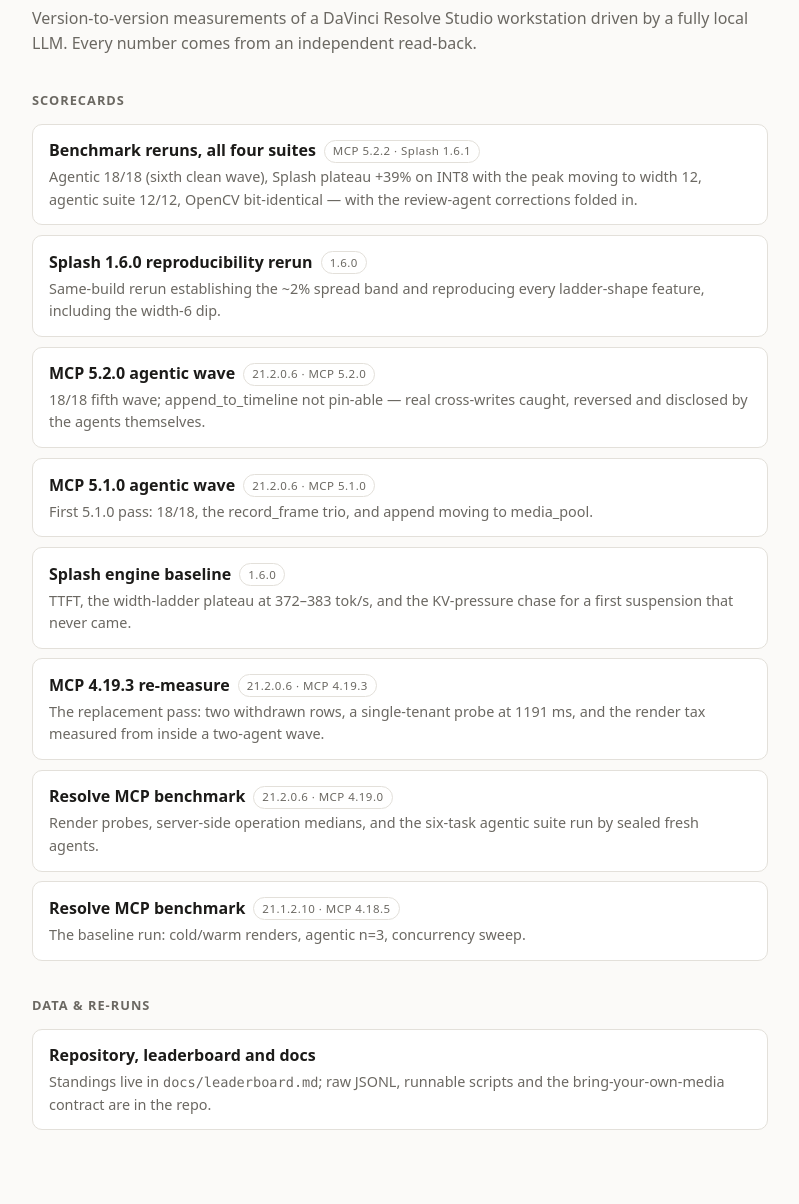
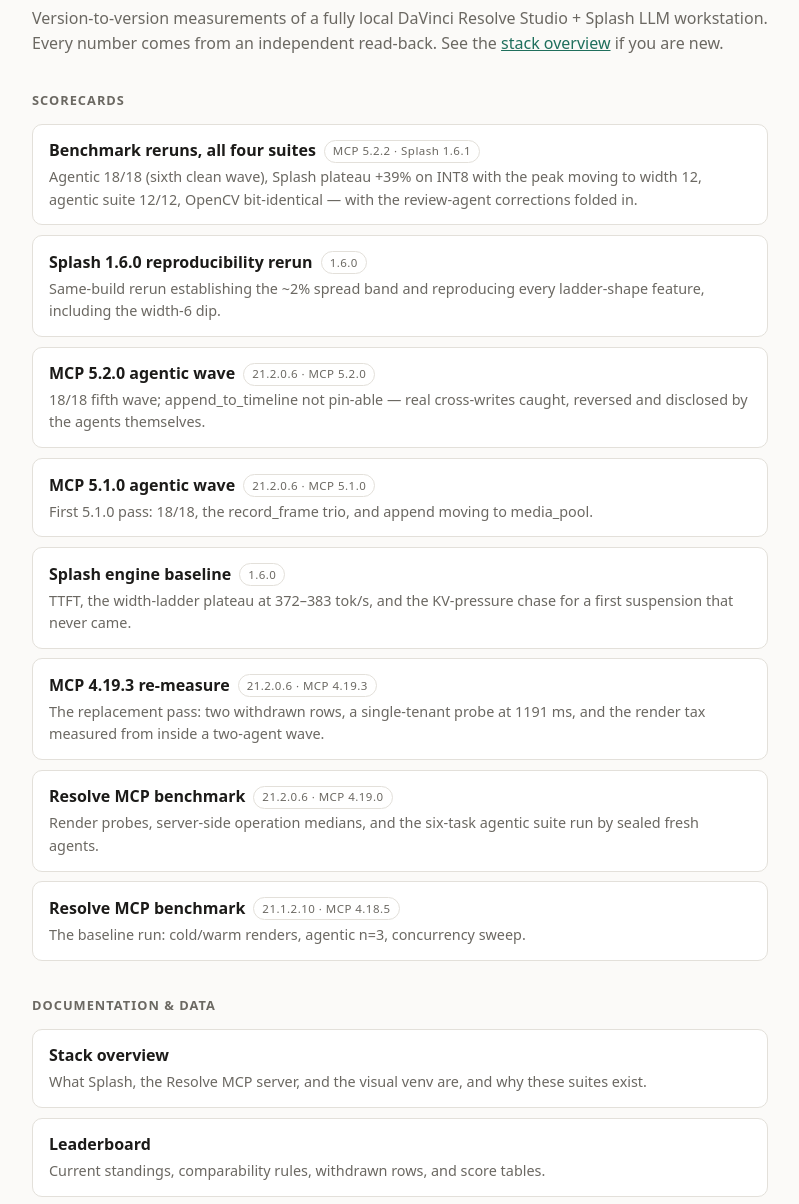
Before and after one commit to willturner-maker/benchmarks, a plain HTML site: page index.html in a window 1280 px wide. Shown: the part 87-1291 px from the top of the page, without its empty margins (240-1039 px from the left). Drawn offline with Linux system fonts and the light colour scheme.

Commit message:
Navigation pass from benchmarks-navigation-improvements.patch: docs/OVERVIEW.md, CONTRIBUTING.md, Start-here table, Pages front-door doc cards
Applied with two adaptations: README hunks were based on the pre-refresh README, so
their intent (Start here table, stack-overview lede, OVERVIEW/CONTRIBUTING pointers)
was merged by hand into the refreshed layout; CONTRIBUTING gained -I and the
fixture-substitution note (the script's default --png/--mp4 are withheld fixtures),
model ID corrected to IQ3_S, and a fixture filename typo fixed in the visual-venv
README.

Co-Authored-By: Claude Code <noreply@anthropic.com>

```diff
--- a/index.html
+++ b/index.html
@@ -24,6 +24,7 @@
   main { max-width: 46rem; margin: 0 auto; padding-block: 3rem 4rem }
   h1 { font-size: 1.6rem; margin: 0 0 .35rem; text-wrap: balance; letter-spacing: -0.01em }
   p.lede { color: var(--muted); margin: 0 0 2rem }
+  p.lede a { color: var(--accent) }
   h2 { font-size: .8rem; text-transform: uppercase; letter-spacing: .08em;
        color: var(--muted); margin: 2.2rem 0 .8rem; font-weight: 600 }
   ul { list-style: none; margin: 0; padding: 0; display: grid; gap: .6rem }
@@ -42,8 +43,9 @@
 </style>
 <main>
   <h1>Resolve + local AI benchmarks</h1>
-  <p class="lede">Version-to-version measurements of a DaVinci Resolve Studio workstation
-    driven by a fully local LLM. Every number comes from an independent read-back.</p>
+  <p class="lede">Version-to-version measurements of a fully local DaVinci Resolve Studio
+    + Splash LLM workstation. Every number comes from an independent read-back.
+    See the <a href="https://github.com/willturner-maker/benchmarks/blob/main/docs/OVERVIEW.md">stack overview</a> if you are new.</p>
 
   <h2>Scorecards</h2>
   <ul>
@@ -81,11 +83,19 @@
       <div class="sub">The baseline run: cold/warm renders, agentic n=3, concurrency sweep.</div></a></li>
   </ul>
 
-  <h2>Data &amp; re-runs</h2>
+  <h2>Documentation & data</h2>
   <ul>
+    <li><a class="card" href="https://github.com/willturner-maker/benchmarks/blob/main/docs/OVERVIEW.md">
+      <span class="name">Stack overview</span>
+      <div class="sub">What Splash, the Resolve MCP server, and the visual venv are, and why these suites exist.</div></a></li>
+    <li><a class="card" href="https://github.com/willturner-maker/benchmarks/blob/main/docs/leaderboard.md">
+      <span class="name">Leaderboard</span>
+      <div class="sub">Current standings, comparability rules, withdrawn rows, and score tables.</div></a></li>
+    <li><a class="card" href="https://github.com/willturner-maker/benchmarks/blob/main/CONTRIBUTING.md">
+      <span class="name">Run a suite or submit a row</span>
+      <div class="sub">How to reproduce the measurements on your own media and machine.</div></a></li>
     <li><a class="card" href="https://github.com/willturner-maker/benchmarks">
-      <span class="name">Repository, leaderboard and docs</span>
-      <div class="sub">Standings live in <code>docs/leaderboard.md</code>; raw JSONL,
-        runnable scripts and the bring-your-own-media contract are in the repo.</div></a></li>
+      <span class="name">Full repository</span>
+      <div class="sub">Scripts, raw JSONL, media contract, and pre-commit guard.</div></a></li>
   </ul>
 </main>
```
Also changed, not shown: 4 other files.
